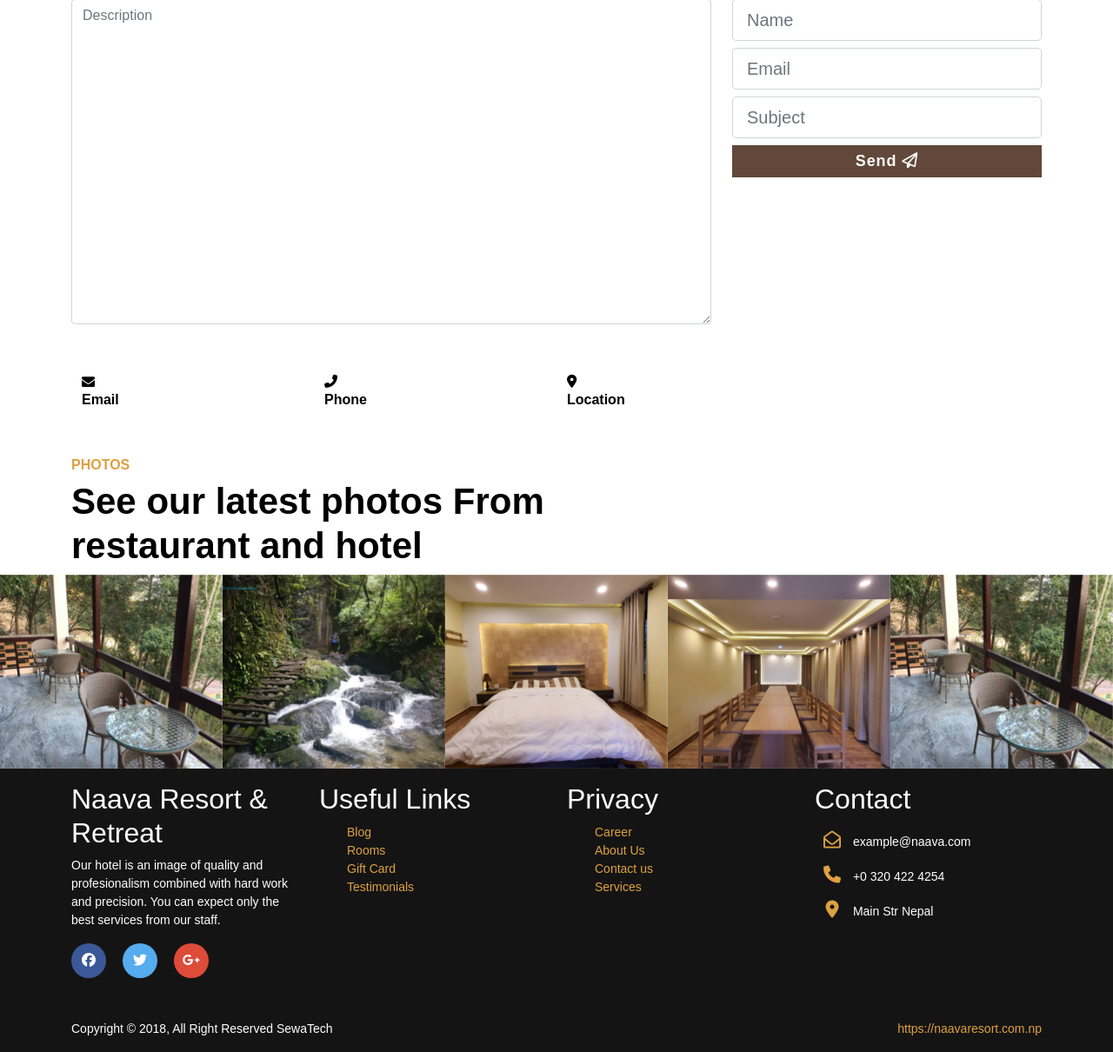
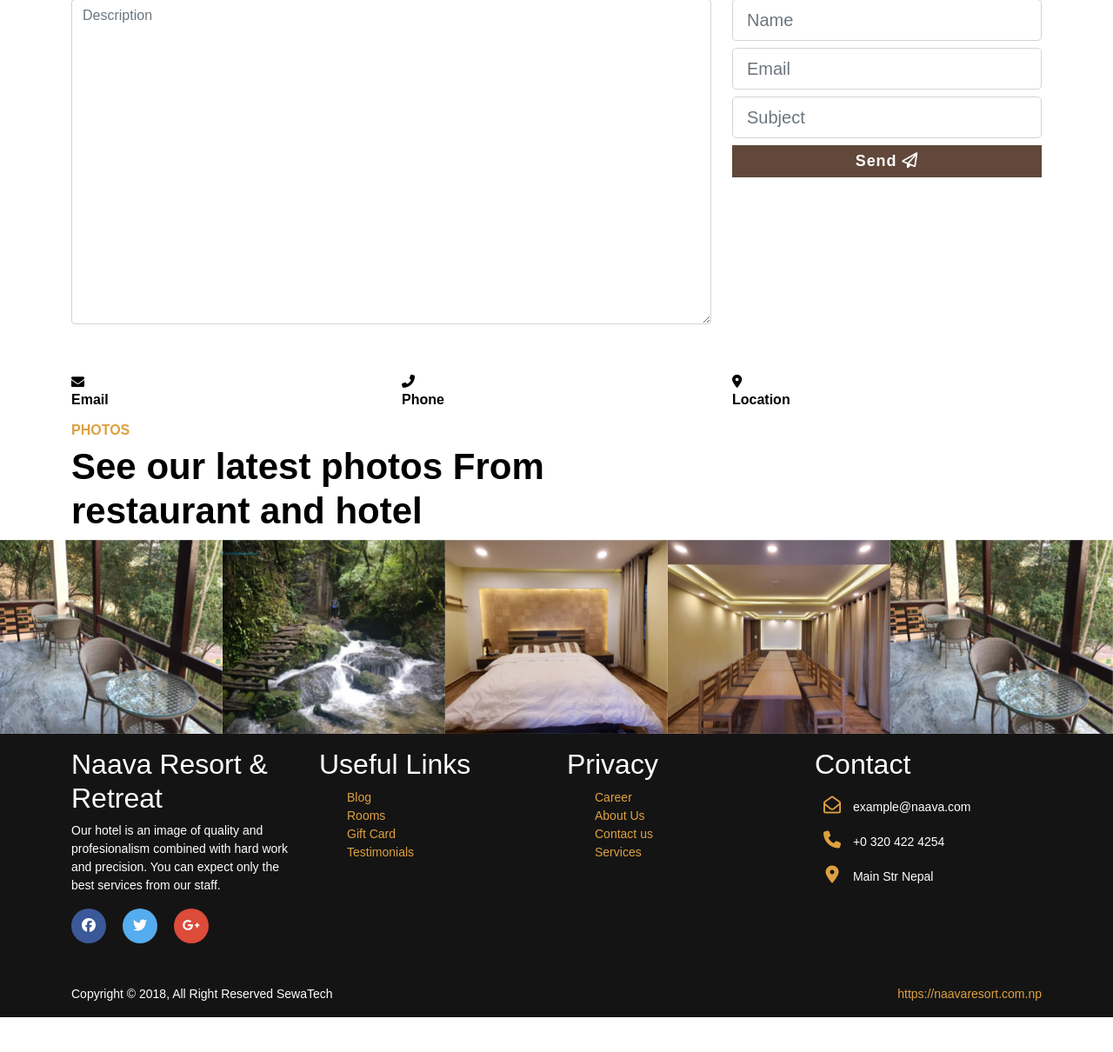
Before and after one commit to Birajramtel/hotel, a PHP site: page /contact.php in a window 1280 px wide. Shown: the part 500-1710 px from the top of the page at 87% size. After the commit the page ends 1670 px from the top, so only its background shows below. Run offline with PHP 8.4, Linux system fonts and the light colour scheme; some libraries are stand-ins or nearby versions.

Commit message:
Changes made in Contact

```diff
--- a/contact.php
+++ b/contact.php
@@ -106,20 +106,20 @@
                 </div>
             </div>
         </form>
+    </div>
     <div class="container">
         <div class="row mt-5 mb-2">
-                <div class="col-3">
+            <div class="col-md-4 flex-fill">
                 <i class="fa fa-envelope" style="font-size:15px"></i>
                 <h6><strong>Email</strong></h6>
             </div>
-                <div class="col-3">
+            <div class="col-md-4 flex-fill">
                 <i class="fas fa-phone-alt" style="font-size:15px"></i>
                 <h6><strong>Phone</strong></h6>
             </div>
-                <div class="col-3">
+            <div class="col-md-4 flex-fill">
                 <i class="fas fa-map-marker-alt" style="font-size:15px"></i>
                 <h6><strong>Location</strong></h6>
-                </div>
             </div>
         </div>
     </div>
```
Lines whose indentation alone changed are shown as unchanged.
